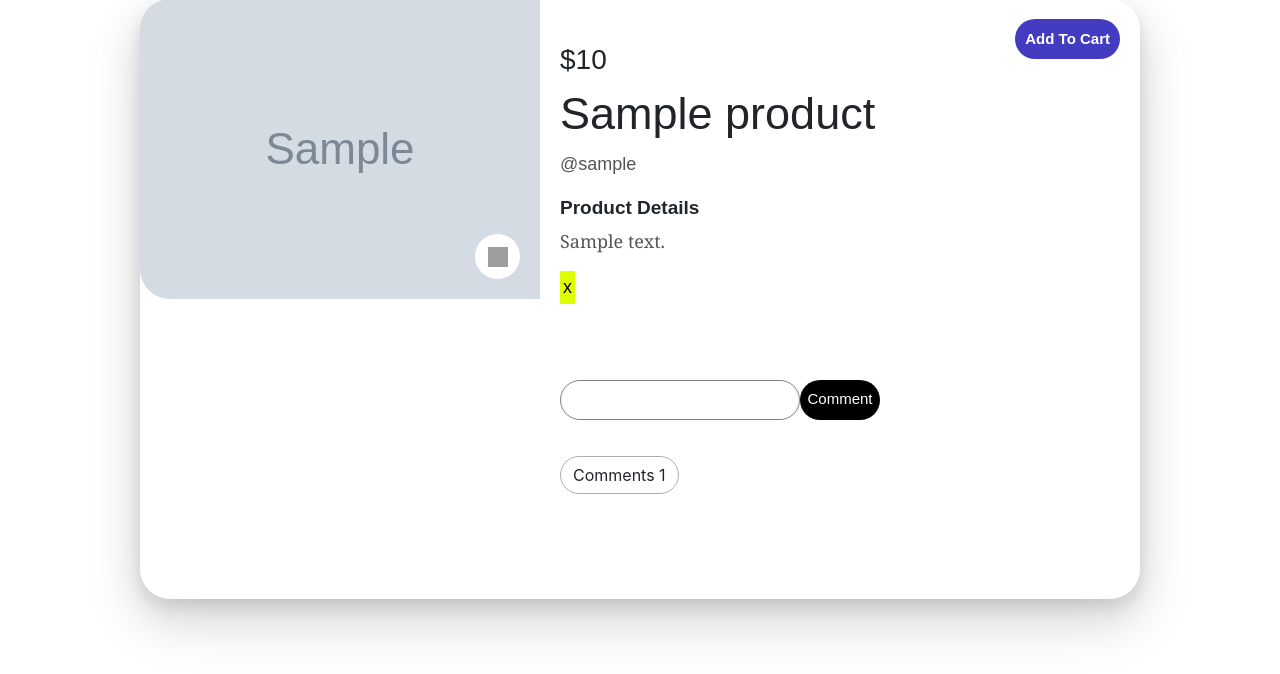
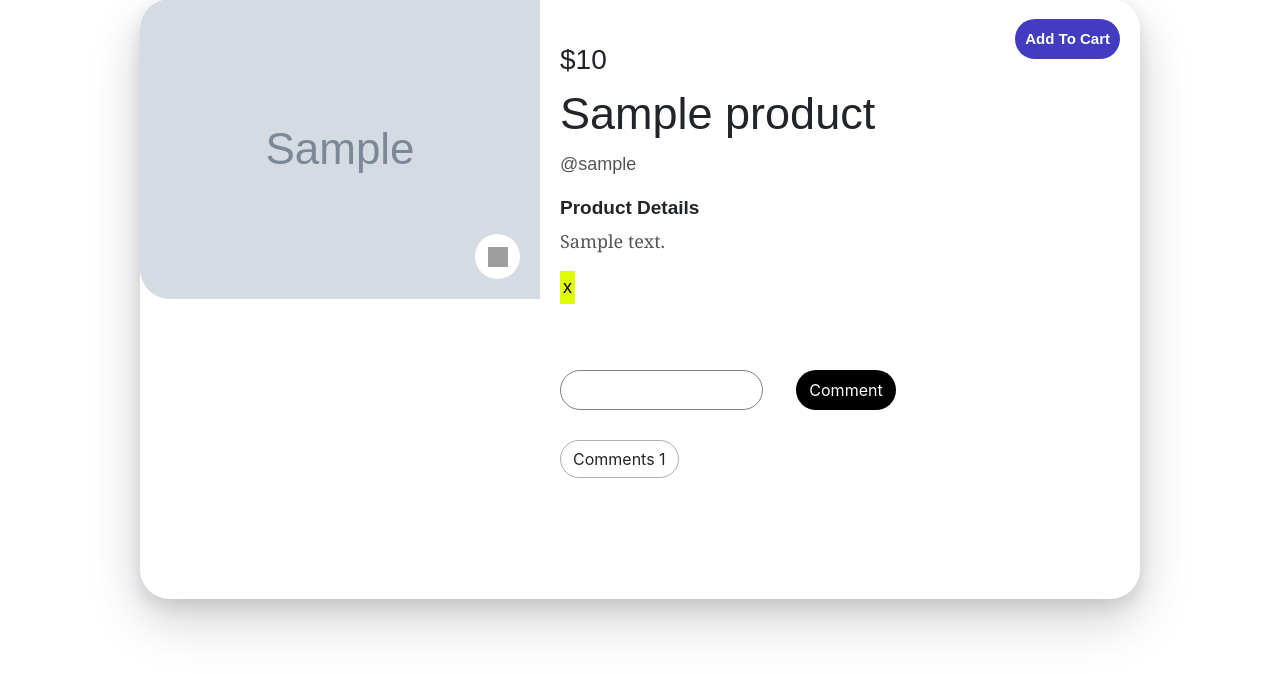
Before and after one commit to sarahrosehumenik/creative_marketplace, a Django app: page /products/1/ in a window 1280 px wide. Shown: the part 97-771 px from the top of the page. Run offline with Django 4.2, Linux system fonts and the light colour scheme; tables that the repository leaves empty hold one stand-in row (values such as "Sample post"); grey boxes marked "Sample" are stand-in pictures; some libraries are stand-ins or nearby versions; grey boxes are pictures that could not be loaded.

Commit message:
detail comment form fix

```diff
--- a/main_app/static/JS/javascript.js
+++ b/main_app/static/JS/javascript.js
@@ -8,3 +8,4 @@
  document.querySelector("input#id_username").className = "form-control login-input"
  document.querySelector("input#id_password").className = "form-control login-input"
  document.querySelector("input#id_password2").className = "form-control login-input"
+ document.querySelector("input#id_text").className = "form-control comment-input"
--- a/main_app/static/css/style.css
+++ b/main_app/static/css/style.css
@@ -361,33 +361,28 @@ display: block;
 }
 
 .detail-comment-form {
-  margin-top: 60px;
-  width: 100%;
+  margin-top: 50px;
+  width: 95%;
+  height: 40px;
   display:flex;
   flex-direction: row;
-  justify-content: space-evenly;
+  grid-gap: 10%;
+  justify-content: center;
+
 }
 
-.detail-comment-form > p > input[type="text" i] {
-  width: 100%;
-  height: 5vh;
+.detail-comment-form >  input[type="text" i] {
+  width: 90%;
+  height: 100%;
   border-radius: 30px;
   border: .5px solid grey;
-  width: 30vh;
+
 }
 
-.detail-comment-btn {
-  height: 5vh;
-  width: 10vh;
-  border: none;
-  text-decoration: none;
+.post-comment-btn {
+  background-color: black;
   color: white;
-  background-color: black;
-  padding: 7px;
   border-radius: 30px;
-  font-family: Arial, Helvetica, sans-serif;
-  font-size: 15px;
-  cursor:pointer;
 }
 
 .detail-comment-btn:active {
@@ -399,7 +394,7 @@ display: block;
   background: none;
   border-radius:35px;
   box-shadow: none;
-  margin-top:  20px;
+  margin-top:  30px;
   border: .5px solid rgb(174, 174, 174);
 }
 
--- a/main_app/templates/main_app/product_detail.html
+++ b/main_app/templates/main_app/product_detail.html
@@ -32,8 +32,8 @@
                         <form class="detail-comment-form" action="{% url 'add_comment' product.id user.id %}"
                                 method="POST">
                                 {% csrf_token %}
-                                {{ comment_form.as_p }}
-                                <input class="detail-comment-btn" type="submit" value="Comment">
+                                {{ comment_form }}
+                                <input class="btn post-comment-btn" type="submit" value="Comment">
                         </form>
 
                         <button id="all-comments-btn" class="btn btn-light" type="button" data-toggle="collapse"
```
